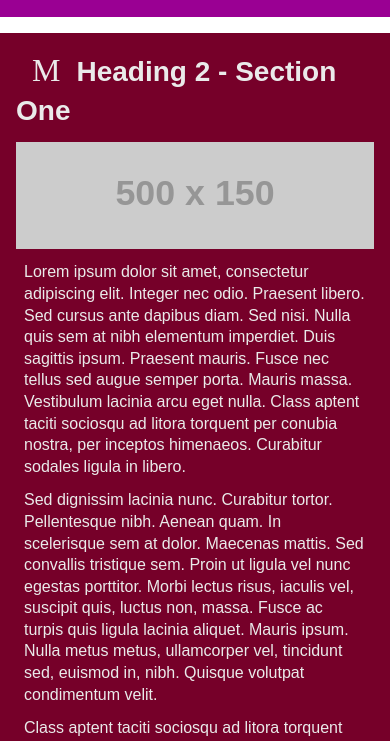
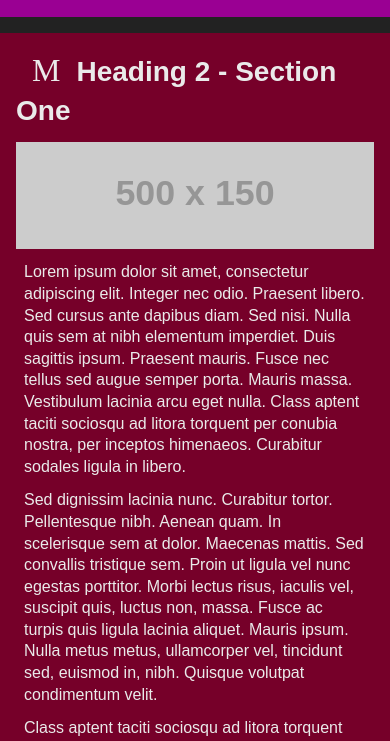
Before and after one commit to KMurr15/viewport, a plain HTML site: page index.html in a window 390 px wide. Shown: the part 95-836 px from the top of the page. Drawn offline with Linux system fonts and the dark colour scheme; placeholder pictures from the web are drawn by us; some icons are missing.

Commit message:
Added user theme preference media query.

```diff
--- a/murray.styles.css
+++ b/murray.styles.css
@@ -73,16 +73,13 @@ table {
     line-height: 1.35;
 }
 
-
-
 /* ----- CHECK FOR USER DARK MODE PREFERENCE ----- */
 /* --------------- BEGIN USER PREFERS DARK COLOR SCHEME QUERY --------------- */
-
 /* CHANGE THE BODY'S BACKGROUND COLOR TO THE DARK GRAY IF THE USER PREFERS DARK MODE */
-
+@media (prefers-color-scheme: dark){
+    body { background: var(--dark-gray); }
+}
 /* --------------- END USER PREFERS DARK COLOR SCHEME QUERY --------------- */
-
-
 
 /* ----- HEADINGS ----- */
 h1, h2, h3, h4{
@@ -133,8 +130,6 @@ footer .icon{
   100% { font-variation-settings: "TIME" 100; }
 }
 
-
-
 /* ----- HANDLE PREFERS REDUCED MOTION FOR THE ICON ANIMATIONS ----- */
 /* --------------- BEGIN USER PREFERS REDUCED MOTION QUERY --------------- */
     @-webkit-keyframes icon-animation {
@@ -144,8 +139,6 @@ footer .icon{
         0% { font-variation-settings: "TIME" 1; }
     }
 /* --------------- END USER PREFERS REDUCED MOTION QUERY --------------- */
-
-
 
 /* ----- TEXT ----- */
 p, small{
```
